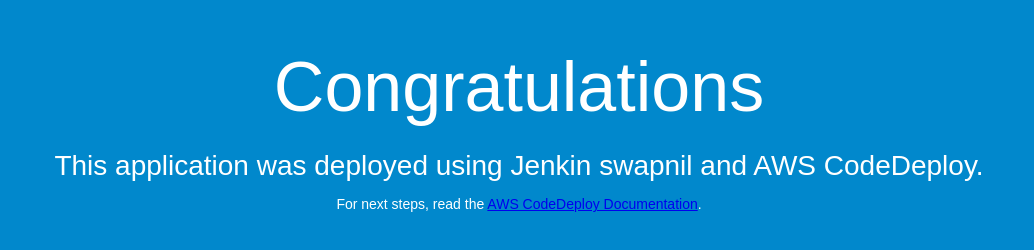
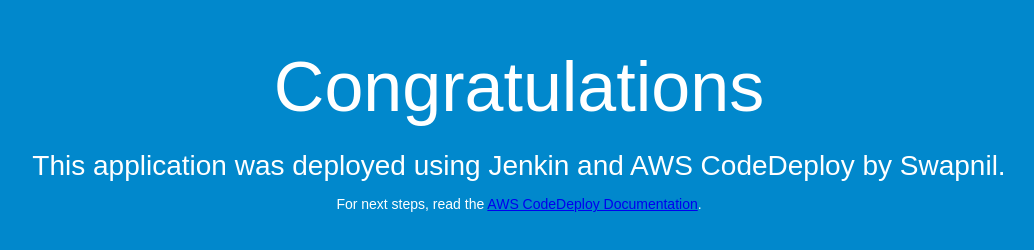
Before and after one commit to meswapnilwagh/sampleapp, a plain HTML site: page index.html in a window 1280 px wide. Shown: the whole page, without its empty margins (121-1155 px from the left). Drawn offline with Linux system fonts and the light colour scheme.

Commit message:
jenikin test
jenkin

```diff
--- a/index.html
+++ b/index.html
@@ -27,7 +27,7 @@
 <body>
   <div align="center">
     <h1>Congratulations</h1>
-    <h2>This application was deployed using Jenkin swapnil and AWS CodeDeploy.</h2>
+    <h2>This application was deployed using Jenkin and AWS CodeDeploy by Swapnil.</h2>
     <p>For next steps, read the <a href="http://aws.amazon.com/documentation/codedeploy">AWS CodeDeploy Documentation</a>.</p>
   </div>
 </body>
```
